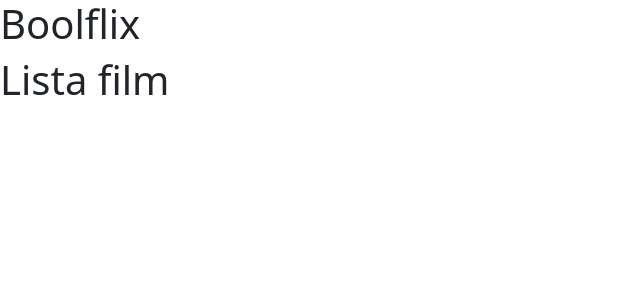
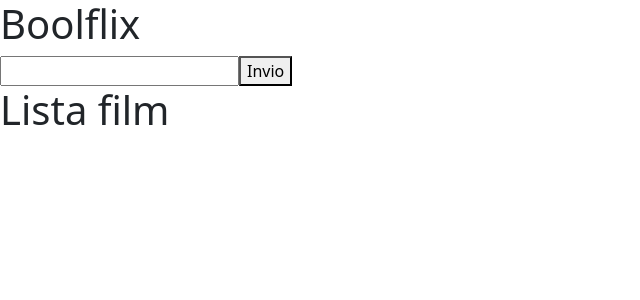
Before and after one commit to fabiodagostino27/react-boolflix, a React (Vite) app: page / in a window 1280 px wide. Shown: the top 300 px of the page, without its empty margins (0-640 px from the left). Built offline with nearby package versions, Linux system fonts and the light colour scheme.

Commit message:
ADD: searchbar

```diff
--- a/src/components/Header.jsx
+++ b/src/components/Header.jsx
@@ -1,5 +1,19 @@
+import { useContext } from "react";
+import { GlobalContext } from "../contexts/GlobalContext";
+
 export default function Header() {
+    const {movie, setMovie} = useContext(GlobalContext);
+
     return (
-        <h1>Boolflix</h1>
+        <div>
+            <h1>Boolflix</h1>
+
+            <form>
+                <input type="text"
+                    valuie={movie}
+                    onChange={(e) => setMovie(e.target.value)} />
+                <button type="submit">Invio</button>
+            </form>
+        </div>
     )
 }
--- a/src/contexts/GlobalContext.jsx
+++ b/src/contexts/GlobalContext.jsx
@@ -3,7 +3,10 @@ import { createContext, useState } from "react";
 const GlobalContext = createContext();
 
 const GlobalProvider = ({ children }) => {
-    let movie = "";
+
+    const [movies, setMovies] = useState([]);
+    const [movie, setMovie] = useState("");
+
     const url = `https://api.themoviedb.org/3/search/movie?query=${movie}&include_adult=false&language=it-IT&page=1`
     const options = {
         method: "GET",
@@ -11,9 +14,7 @@ const GlobalProvider = ({ children }) => {
             accept: "application/json",
             Authorization: import.meta.env.VITE_AUTH
         }
-    }
-
-    const [movies, setMovies] = useState([]);
+    };
 
     const fetchMovies = () => {
         fetch(url, options)
@@ -23,7 +24,7 @@ const GlobalProvider = ({ children }) => {
     };
 
     return (
-        <GlobalContext.Provider value={{movie, movies, fetchMovies}}>
+        <GlobalContext.Provider value={{movie, setMovie, movies, fetchMovies}}>
             {children}
         </GlobalContext.Provider>
     )
```
